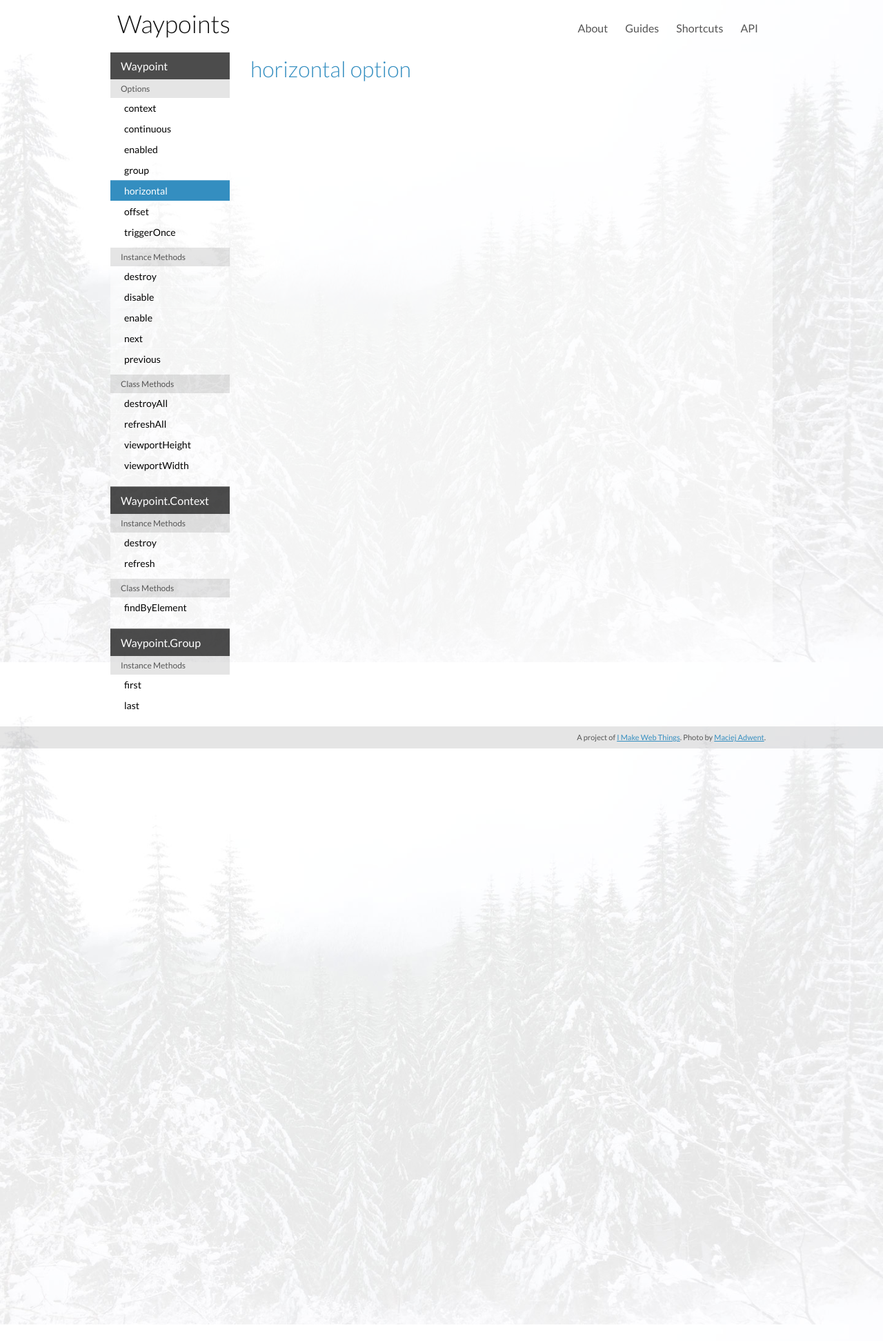
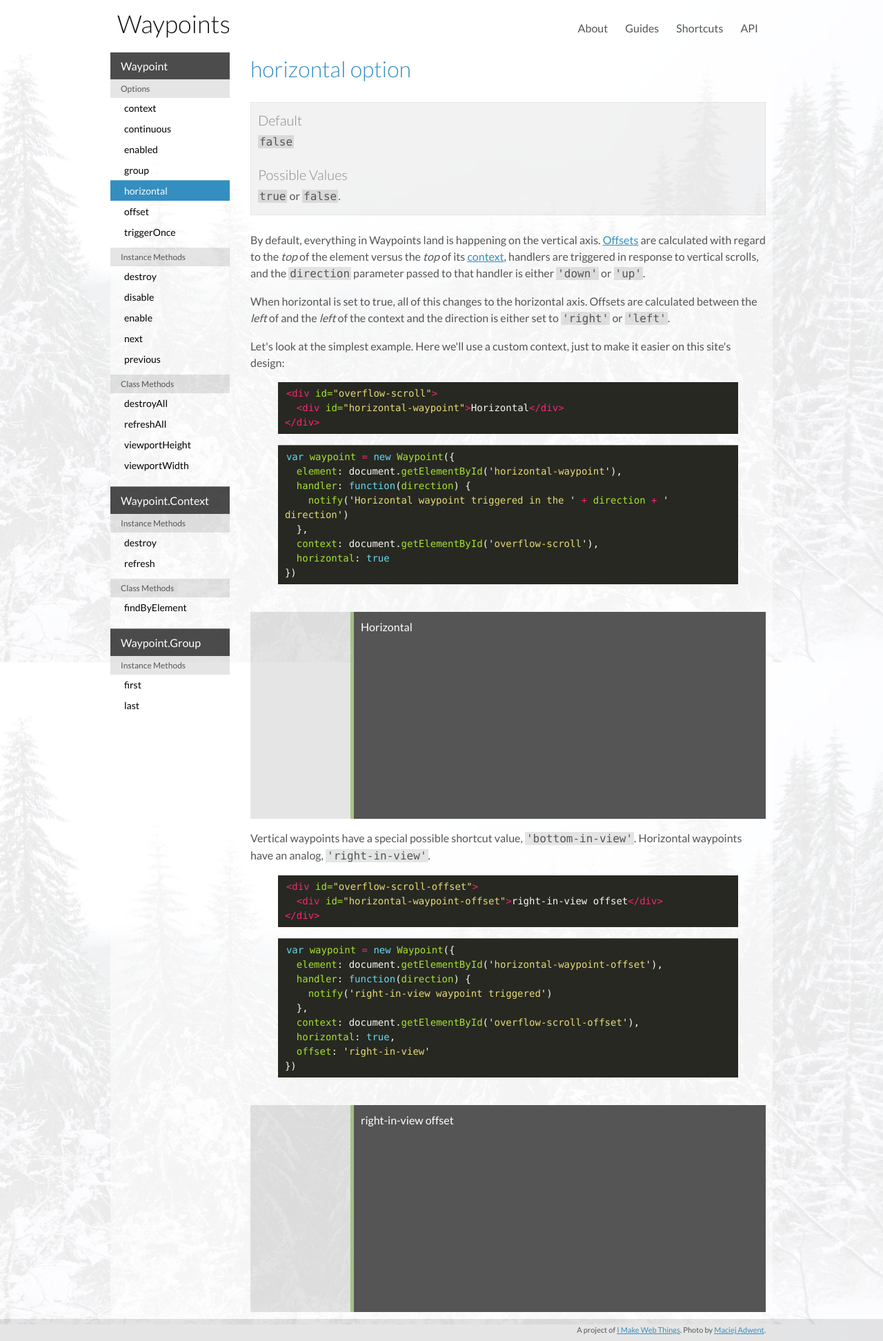
Before and after one commit to imakewebthings/waypoints, a Jekyll site: the page built from api/horizontal-option/index.html, in a window 1280 px wide. Shown: the whole page at 69% size. Built offline with Jekyll 4.4.1, drawn with Linux system fonts in a browser that asks for light colours; nearby versions of some CDN libraries.

Commit message:
horizontal option

```diff
--- a/api/horizontal-option/index.html
+++ b/api/horizontal-option/index.html
@@ -5,3 +5,65 @@
 ---
 
 <h2>horizontal option</h2>
+
+<div class="reference">
+  <h3>Default</h3>
+  <p><code>false</code></p>
+  <h3>Possible Values</h3>
+  <p><code>true</code> or <code>false</code>.</p>
+</div>
+
+<p>By default, everything in Waypoints land is happening on the vertical axis. <a href="../offset-option">Offsets</a> are calculated with regard to the <em>top</em> of the element versus the <em>top</em> of its <a href="../context-option">context</a>, handlers are triggered in response to vertical scrolls, and the <code>direction</code> parameter passed to that handler is either <code>'down'</code> or <code>'up'</code>.</p>
+
+<p>When horizontal is set to true, all of this changes to the horizontal axis. Offsets are calculated between the <em>left</em> of and the <em>left</em> of the context and the direction is either set to <code>'right'</code> or <code>'left'</code>.</p>
+
+<p>Let's look at the simplest example. Here we'll use a custom context, just to make it easier on this site's design:</p>
+
+{% highlight html %}
+<div id="overflow-scroll">
+  <div id="horizontal-waypoint">Horizontal</div>
+</div>
+{% endhighlight %}
+
+{% highlight js %}
+var waypoint = new Waypoint({
+  element: document.getElementById('horizontal-waypoint'),
+  handler: function(direction) {
+    notify('Horizontal waypoint triggered in the ' + direction + ' direction')
+  },
+  context: document.getElementById('overflow-scroll'),
+  horizontal: true
+})
+{% endhighlight %}
+
+<br>
+
+<div id="overflow-scroll">
+  <div id="horizontal-waypoint" class="waypoint">Horizontal</div>
+</div>
+
+<p>Vertical waypoints have a special possible shortcut value, <code>'bottom-in-view'</code>. Horizontal waypoints have an analog, <code>'right-in-view'</code>.</p>
+
+{% highlight html %}
+<div id="overflow-scroll-offset">
+  <div id="horizontal-waypoint-offset">right-in-view offset</div>
+</div>
+{% endhighlight %}
+
+{% highlight js %}
+var waypoint = new Waypoint({
+  element: document.getElementById('horizontal-waypoint-offset'),
+  handler: function(direction) {
+    notify('right-in-view waypoint triggered')
+  },
+  context: document.getElementById('overflow-scroll-offset'),
+  horizontal: true,
+  offset: 'right-in-view'
+})
+{% endhighlight %}
+
+<br>
+
+<div id="overflow-scroll-offset">
+  <div id="horizontal-waypoint-offset" class="waypoint">right-in-view offset</div>
+</div>
--- a/css/styles.css
+++ b/css/styles.css
@@ -910,9 +910,9 @@
     padding: 0 10px 0 0; }
 
 #overflow-scroll, #overflow-scroll-offset {
-  overflow: scroll;
+  overflow: auto;
   height: 300px;
-  background: #aaa; }
+  background: rgba(0, 0, 0, 0.1); }
 
 #context-example {
   background: #555;
@@ -926,6 +926,14 @@
   height: 600px;
   margin-top: 200px; }
 
+#horizontal-waypoint, #horizontal-waypoint-offset {
+  width: 1000px;
+  height: 100%;
+  padding: 10px;
+  margin-left: 150px;
+  background: #555;
+  color: #fff; }
+
 @media (min-width: 660px) {
   .reference {
     margin: 1.5em 0; } }
--- a/js/scripts.js
+++ b/js/scripts.js
@@ -218,6 +218,29 @@
     })
   }
 
+  function horizontalExample() {
+    $('#horizontal-waypoint').waypoint({
+      handler: function(direction) {
+        notify([
+          'Horizontal waypoint triggered in the',
+          direction,
+          'direction'
+        ].join(' '))
+      },
+      horizontal: true,
+      context: '#overflow-scroll'
+    })
+
+    $('#horizontal-waypoint-offset').waypoint({
+      handler: function(direction) {
+        notify('right-in-view waypoint triggered')
+      },
+      horizontal: true,
+      context: '#overflow-scroll-offset',
+      offset: 'right-in-view'
+    })
+  }
+
   function initApiExamples() {
     disableEnableExample()
     destroyExample()
@@ -226,6 +249,7 @@
     contextExample()
     continuousExample()
     enabledExample()
+    horizontalExample()
   }
 
   $(function() {
```
Also changed, not shown: _scss/_api.scss (+11 -2 lines).
